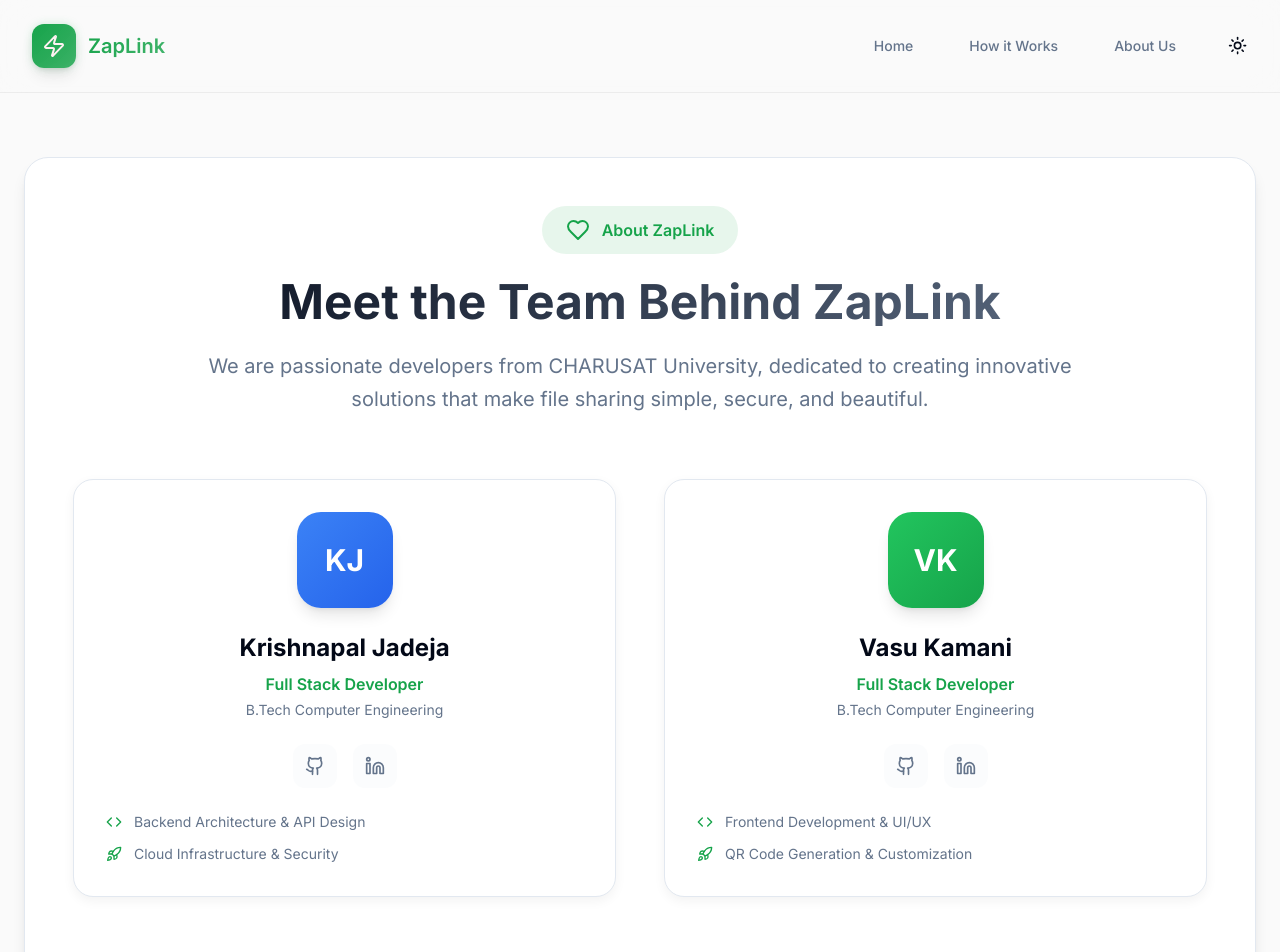
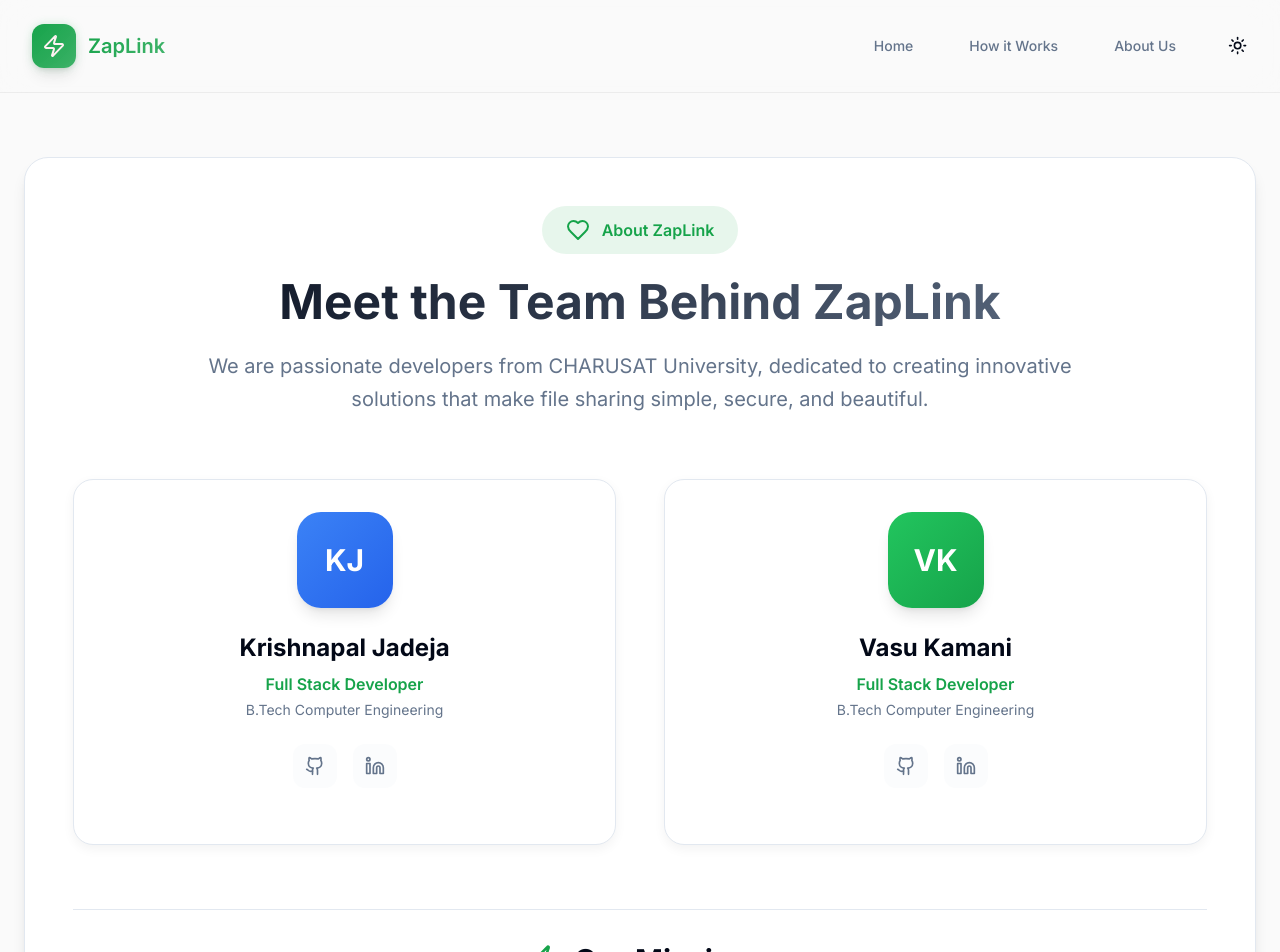
Before and after one commit to krishnapaljadeja/ZapLink_Frontend_, a React (Vite) app: page /about in a window 1280 px wide. Shown: the top 952 px of the page. Built offline with nearby package versions, Linux system fonts and the light colour scheme.

Commit message:
about us fix as well as rate limiter

```diff
--- a/src/components/AboutUs.tsx
+++ b/src/components/AboutUs.tsx
@@ -1,5 +1,5 @@
 import { Link } from "react-router-dom";
-import { Github, Linkedin, Zap, Heart, Code, Rocket, ArrowRight } from "lucide-react";
+import { Github, Linkedin, Zap, Heart, Code, ArrowRight } from "lucide-react";
 import { Button } from "./ui/button";
 
 export default function AboutUs() {
@@ -56,20 +56,6 @@
                   </a>
                 </div>
               </div>
-              <div className="space-y-3">
-                <div className="flex items-center gap-3 text-sm">
-                  <Code className="h-4 w-4 text-primary" />
-                  <span className="text-muted-foreground">
-                    Backend Architecture & API Design
-                  </span>
-                </div>
-                <div className="flex items-center gap-3 text-sm">
-                  <Rocket className="h-4 w-4 text-primary" />
-                  <span className="text-muted-foreground">
-                    Cloud Infrastructure & Security
-                  </span>
-                </div>
-              </div>
             </div>
 
             <div className="feature-card">
@@ -103,20 +89,6 @@
                   >
                     <Linkedin className="h-5 w-5 text-muted-foreground group-hover:text-primary" />
                   </a>
-                </div>
-              </div>
-              <div className="space-y-3">
-                <div className="flex items-center gap-3 text-sm">
-                  <Code className="h-4 w-4 text-primary" />
-                  <span className="text-muted-foreground">
-                    Frontend Development & UI/UX
-                  </span>
-                </div>
-                <div className="flex items-center gap-3 text-sm">
-                  <Rocket className="h-4 w-4 text-primary" />
-                  <span className="text-muted-foreground">
-                    QR Code Generation & Customization
-                  </span>
                 </div>
               </div>
             </div>
```
